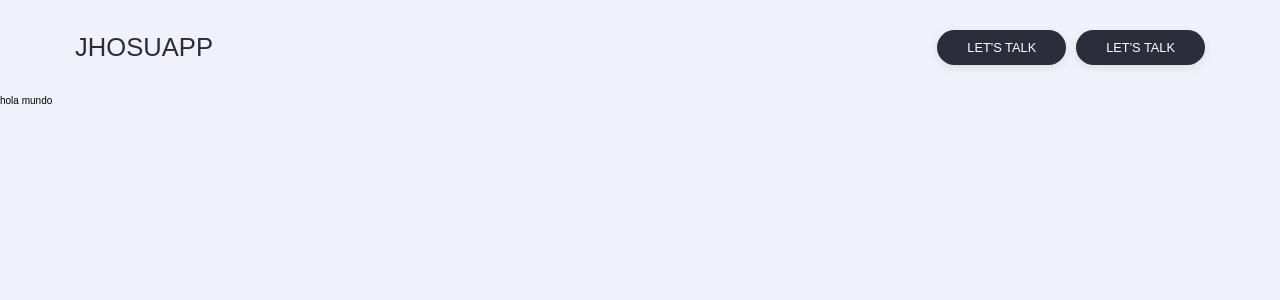
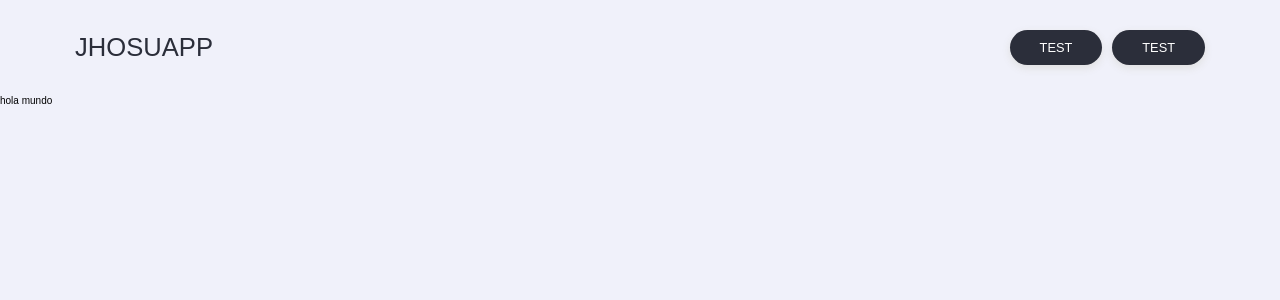
Before and after one commit to jhosuapp/portafolio-2024, a React (Vite) app: page / in a window 1280 px wide. Shown: the top 300 px of the page. Built offline with nearby package versions, Linux system fonts and the light colour scheme; a web font is replaced by a local one.

Commit message:
feat: button component + types + props

```diff
--- a/src/components/Button.tsx
+++ b/src/components/Button.tsx
@@ -1,9 +1,16 @@
-const Button = ():JSX.Element => {
+//Types
+import { IButtonProps } from '../models';
+
+
+const Button = ( { Text, HoverText, className, ...attributes }:IButtonProps ):JSX.Element => {
     return (
-        <button className="btn btn--primary">
+        <button
+            className={`btn ${className}`}
+            { ...attributes }
+        >
             <div>
-                <span>LET'S TALK</span>
-                <span>close</span>
+                <span>{ Text }</span>
+                <span>{ HoverText }</span>
             </div>
         </button>
     )
--- a/src/layouts/header/HeaderButtons.tsx
+++ b/src/layouts/header/HeaderButtons.tsx
@@ -3,8 +3,19 @@ import { Button } from '../../components';
 const HeaderButtons = ():JSX.Element => {
     return (
         <div className="header__buttons">
-            <Button />
-            <Button />
+            <Button
+                className='btn--primary'
+                Text='Test'
+                HoverText='test 2'
+                onClick={ ()=>{
+                    console.log('hola');
+                } }
+            />
+            <Button
+                className='btn--primary'
+                Text='Test'
+                HoverText='test 2'
+            />
         </div>
     )
 }
--- a/src/models/index.ts
+++ b/src/models/index.ts
@@ -1,2 +1 @@
-export * from './Heroes/Heroes.model';
-export * from './Auth/Auth.model';
+export * from './components/button.model';
```
Also changed, not shown: src/models/components/button.model.ts (added, +11 -0 lines).
